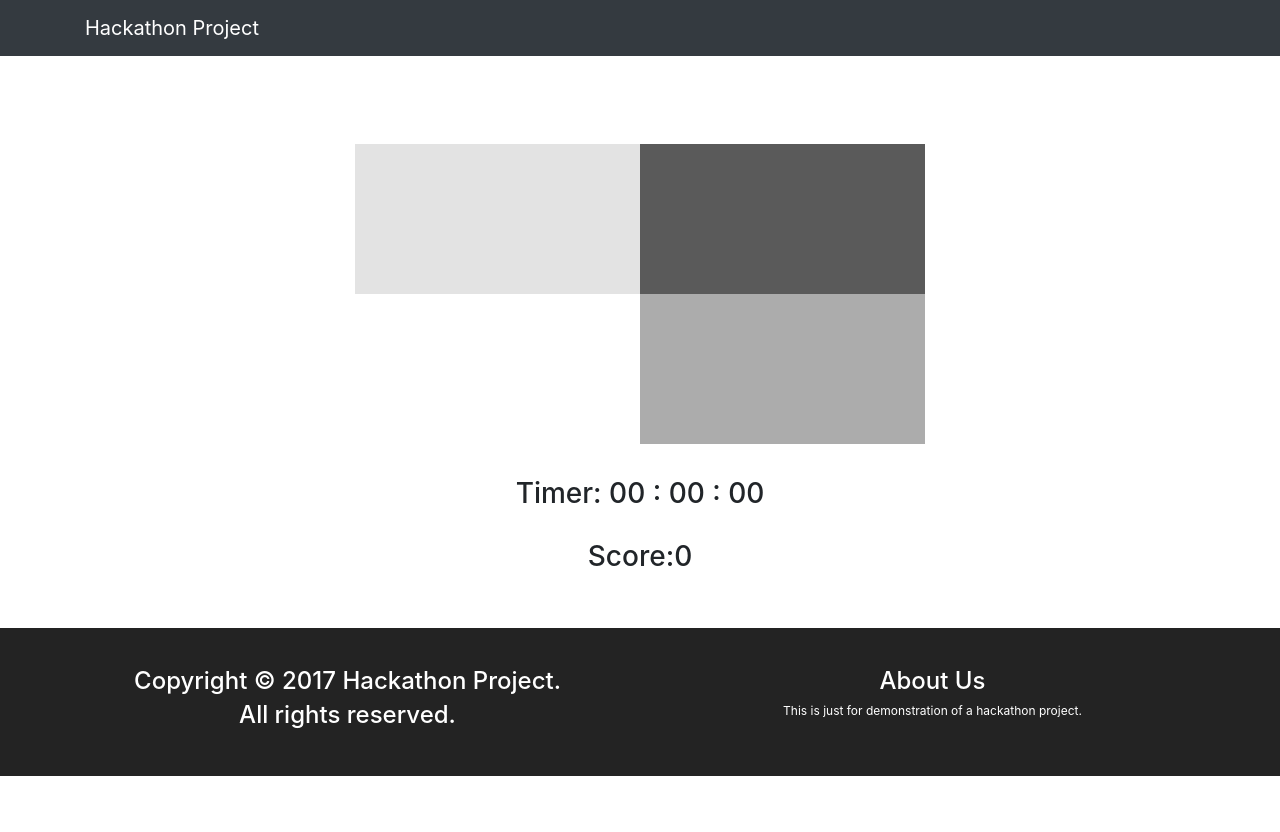
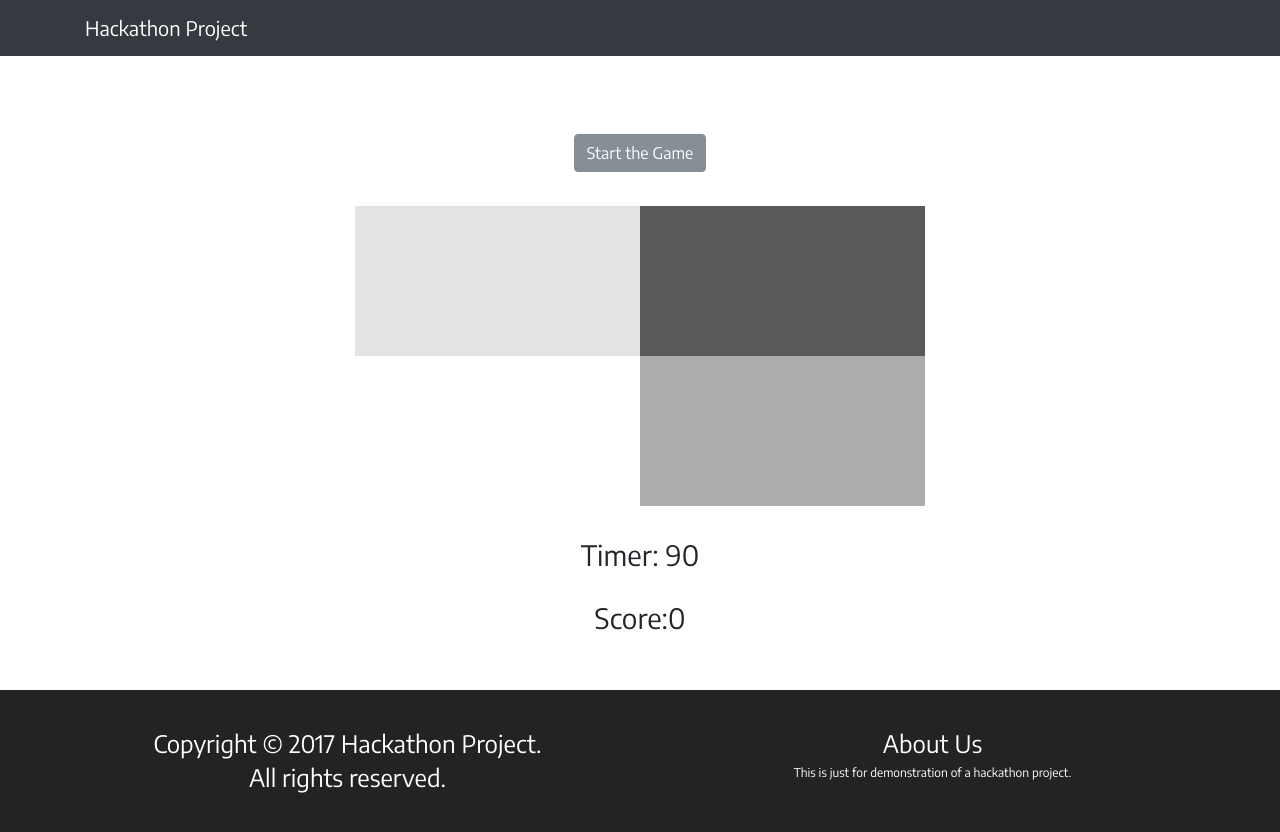
Before and after one commit to prashantmaroti/Angular-Hackathon, an Angular app: page /home in a window 1280 px wide. Shown: the top 832 px of the page. Before the commit the page ends 800 px from the top, so only its background shows below. Built offline with nearby package versions, Linux system fonts and the light colour scheme.

Commit message:
Change timer

```diff
--- a/src/app/app.component.html
+++ b/src/app/app.component.html
@@ -9,47 +9,50 @@
 </nav>
 
 <br><br>
+
 <div class="container">
-
-
+    <div class="text-center">
+    <button class="btn btn-secondary" (click)="this.hackathon.onClickTimer()">Start the Game</button></div><br>
 <div class="row">
     <div class="col-3"></div>
     <div class="col-3">
-      <div class="rightCol2" [style.background-color]="this.hackathon.colors[0]" (click)="this.hackathon.onClickTimer();onClick(this.hackathon.colors[0]);hackathon.shuffle(this.hackathon.colors);"></div>
-      <div class="rightCol1"  [style.background-color]="this.hackathon.colors[1]" (click)="this.hackathon.onClickTimer();onClick(this.hackathon.colors[1]);hackathon.shuffle(this.hackathon.colors);"></div>
+      <div class="rightCol2" [style.background-color]="this.hackathon.colors[0]" (click)="onClick(this.hackathon.colors[0])"></div>
+      <div class="rightCol1"  [style.background-color]="this.hackathon.colors[1]" (click)="onClick(this.hackathon.colors[1]);"></div>
     </div>
     <div class="col-3">
-      <div class="rightCol1"  [style.background-color]="this.hackathon.colors[2]" (click)="this.hackathon.onClickTimer();onClick(this.hackathon.colors[2]);hackathon.shuffle(this.hackathon.colors);"></div>
-      <div class="rightCol2"  [style.background-color]="this.hackathon.colors[3]" (click)="this.hackathon.onClickTimer();onClick(this.hackathon.colors[3]);hackathon.shuffle(this.hackathon.colors);"></div>
+      <div class="rightCol1"  [style.background-color]="this.hackathon.colors[2]" (click)="onClick(this.hackathon.colors[2]);"></div>
+      <div class="rightCol2"  [style.background-color]="this.hackathon.colors[3]" (click)="onClick(this.hackathon.colors[3]);"></div>
     </div>
     <div class="col-3"></div>
 </div>
 <br>
 <h3 class="text-center">Timer:
-    {{this.hackathon.hoursDisplay ? this.hackathon.hoursDisplay : '00'}} :
-    {{(this.hackathon.minutesDisplay) && (this.hackathon.minutesDisplay <= 59) ? this.hackathon.minutesDisplay : '00'}} :
-    {{(this.hackathon.secondsDisplay) && (this.hackathon.secondsDisplay <= 59) ? this.hackathon.secondsDisplay : '00'}} <br/>
+
+    {{(this.hackathon.secondsDisplay) && (this.hackathon.secondsDisplay <= 59) ? 90-this.hackathon.secondsDisplay : '90'}} <br/>
 </h3>
 <br>
 <h3 class="text-center"  *ngIf="!this.hackathon.change">Score:{{score}}</h3>
 <h2 class="text-center" *ngIf="this.hackathon.change">Game Finished. Your score is {{score}}.</h2>
 </div>
 <br><br>
+
 <div class="container" *ngIf="this.hackathon.change">
     <!-- Trigger the modal with a button -->
     <div class="text-center">
     <button type="button" class="btn btn-secondary btn-lg" data-toggle="modal" data-target="#myModal">Submit Details</button>
   </div><br><br>
+
    <!-- Modal -->
     <div class="modal fade" id="myModal" role="dialog">
       <div class="modal-dialog">
 
    <!-- ############## name and Id ##################### -->
 
-  <form id=myModal data-toggle="validator" role="form" #f="ngForm">
+  <form id=myModal data-toggle="validator" role="form"  novalidate>
 
 
    <div class="form-group">
+
       <label for="inputName" class="control-label">Name*</label>
       <input #nameBox type="text" class="form-control" id="inputName" name="inputName" placeholder="Name" required>
       <label for="inputGit" class="control-label">Git Url*</label>
@@ -70,7 +73,11 @@
       <input #emailBox type="email" class="form-control" id="inputEmail" name="inputEmail" placeholder="Email" data-error="Email address is invalid" required>
       <div class="help-block with-errors"></div>
     </div>
-
+    <label for="validationCustom03">City</label>
+    <input type="text" class="form-control" id="validationCustom03" placeholder="City" required>
+    <div class="invalid-feedback">
+      Please provide a valid city.
+    </div>
 
    <!-- ############## City ##################### -->
       <div class="dropdown">
@@ -94,7 +101,7 @@
     </div>
 
     <div class="form-group">
-      <button type="submit" class="btn btn-primary" (click)="(onSubmit(nameBox.value,emailBox.value,idBox.value,city.value,gitBox.value))">Submit</button>
+      <button type="submit" class="btn btn-secondary btn-block" (click)="(onSubmit(nameBox.value,emailBox.value,idBox.value,city.value,gitBox.value))">Submit</button>
     </div>
   </form>
 
--- a/src/app/app.component.ts
+++ b/src/app/app.component.ts
@@ -19,7 +19,7 @@ export class AppComponent implements OnInit  {
     console.log(this.hackathon.colors);
   }
   onClick(color) {
-    if (color === 'white' && this.hackathon.finish) {
+    if (color === 'white' && this.hackathon.finish && this.hackathon.score) {
       this.score++;
     }
     console.log(this.score);
--- a/src/app/app.module.ts
+++ b/src/app/app.module.ts
@@ -5,7 +5,7 @@ import { NgModule } from '@angular/core';
 
 import { AppComponent } from './app.component';
 import { AppRoutingModule } from './app-routing';
-import { FormsModule } from '@angular/forms';
+import { FormsModule, NgControl } from '@angular/forms';
 @NgModule({
   declarations: [
     AppComponent,
@@ -14,7 +14,7 @@ import { FormsModule } from '@angular/forms';
     BrowserModule,
     AppRoutingModule,
     FormsModule,
-    HttpModule
+    HttpModule,
   ],
   providers: [HackathonService],
   bootstrap: [AppComponent]
--- a/src/app/hackathon.service.ts
+++ b/src/app/hackathon.service.ts
@@ -11,6 +11,7 @@ export class HackathonService {
   public count = 0;
   public change: Boolean = false;
   public finish: Boolean = true;
+  public score: Boolean = false;
   public ticks = 0;
   public minutesDisplay = 0;
   public hoursDisplay = 0;
@@ -63,7 +64,9 @@ export class HackathonService {
   }
 
   onClickTimer() {
-      if ((this.count) ===  0) { this.startTimer(); }
+      if ((this.count) ===  0) {
+        this.score = true;
+        this.startTimer(); }
 
      (this.count)  = (this.count) + 1;
       console.log(this.count);
@@ -76,7 +79,7 @@ export class HackathonService {
               console.log(this.ticks);
 
               this.colors = this.shuffle(['white', '#acacac', '#e3e3e3', '#5a5a5a']);
-              if ((this.ticks) <= 1) {
+              if ((this.ticks) <= 90) {
                 this.secondsDisplay = Math.round(this.getSeconds(this.ticks) / 2);
                 console.log(this.secondsDisplay);
                 this.minutesDisplay = this.getMinutes(this.ticks);
@@ -84,6 +87,7 @@ export class HackathonService {
               // tslint:disable-next-line:one-line
               } else{
                 this.finish = false;
+                this.score = false;
                 console.log(this.finish);
                 this.change = true;
                 this.sub.unsubscribe();
--- a/src/styles.css
+++ b/src/styles.css
@@ -1 +1,3 @@
-/* You can add global styles to this file, and also import other style files */
+body{
+  font-family: Encode Sans;
+}
```
Also changed, not shown: src/index.html (+8 -4 lines).
